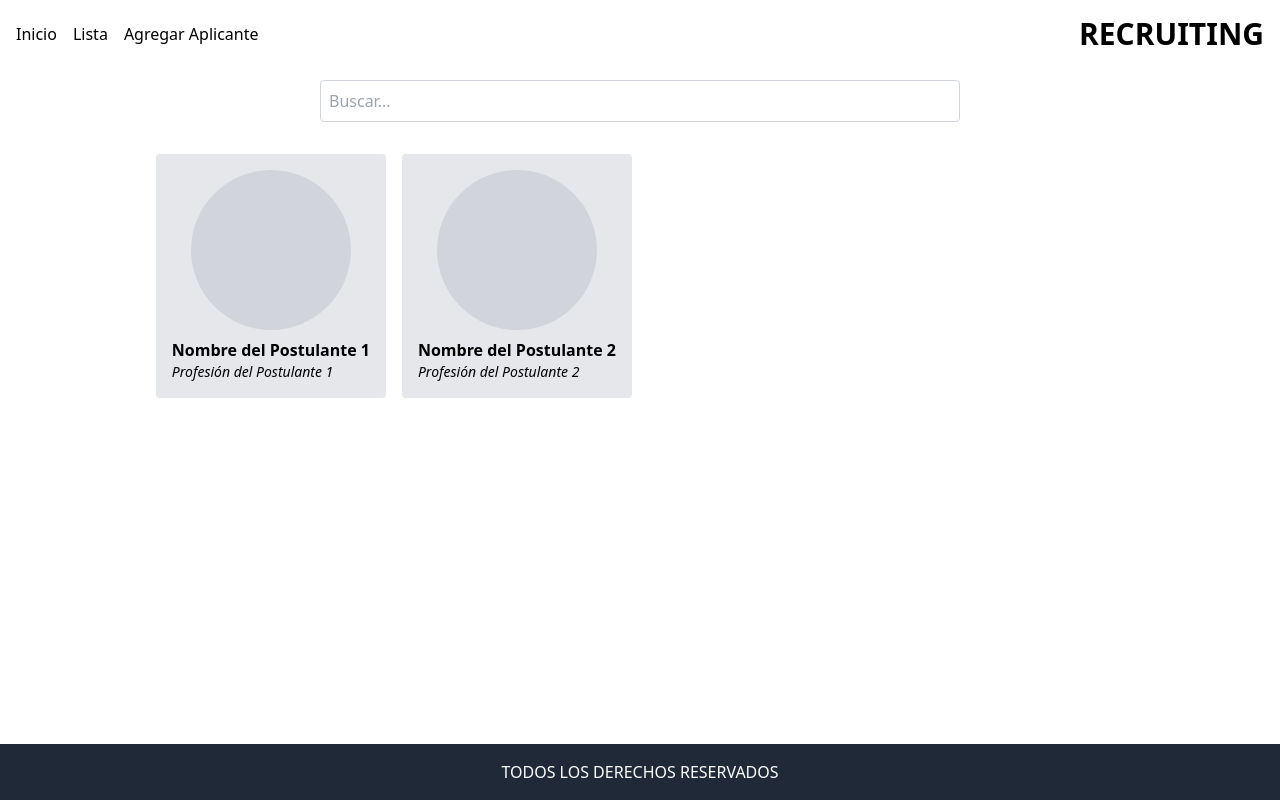
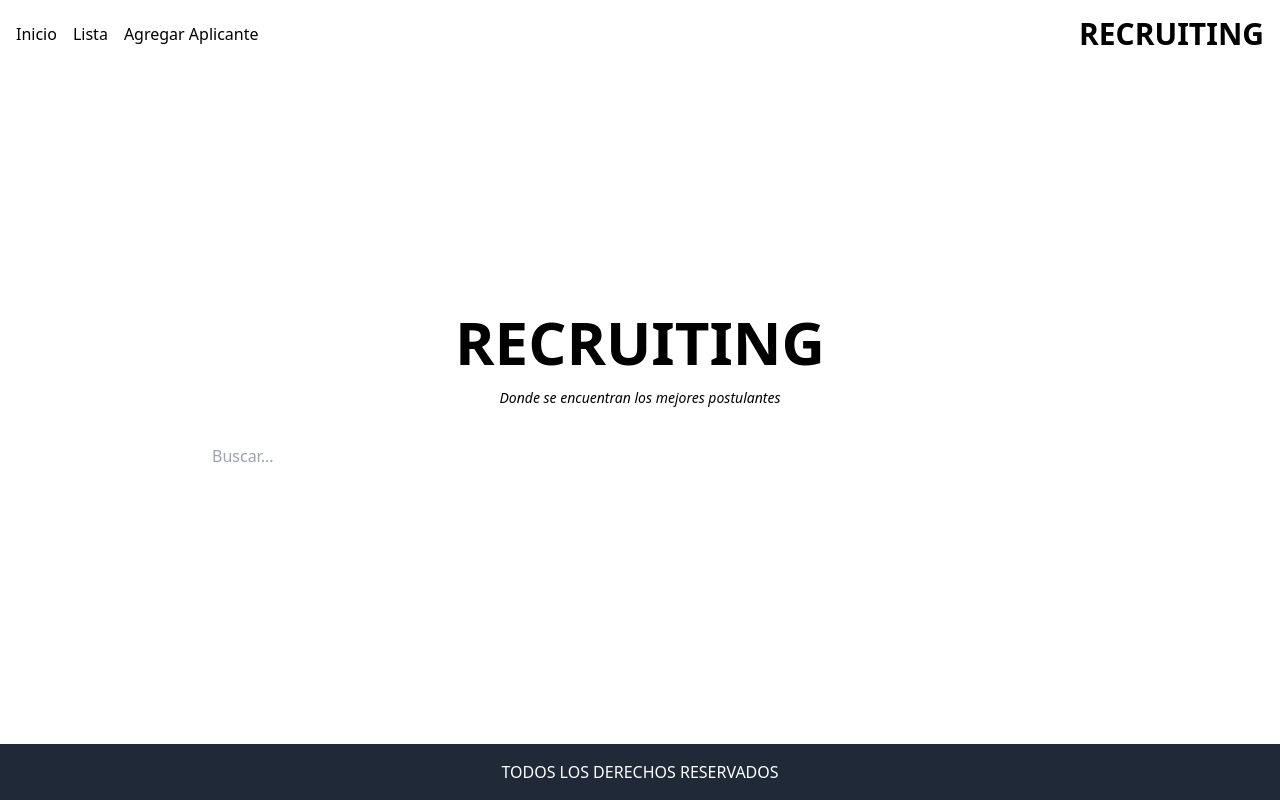
Before and after one commit to gamcode98/challenge-DH, a React (Vite) app in the folder frontend/: page / in a window 1280 px wide. Built offline with nearby package versions, Linux system fonts and the light colour scheme.

Commit message:
list applicants

```diff
--- a/frontend/src/App.jsx
+++ b/frontend/src/App.jsx
@@ -9,10 +9,13 @@ function App(){
   return(
     <div>
       <Header/>
-      <ApplicantList/>
+      <Routes>
+        <Route index element={<Home />} />
+        <Route path='/applicantList' element={<ApplicantList />} />
+      </Routes>
       <Footer/>
     </div>
-  );
+  )
 }
 
-export default App;
+export default App
--- a/frontend/src/pages/applicants-list/applicant.jsx
+++ b/frontend/src/pages/applicants-list/applicant.jsx
@@ -1,9 +1,19 @@
-import "../header/css/header.css"
+import "../header/css/header.css";
+import { useEffect, useState } from "react";
+import { Link } from "react-router-dom";
 
 function ApplicantList() {
+  const [applicants, setApplicants] = useState([]);
+
+  useEffect(() => {
+    fetch("http://localhost:3000/api/v1/applicants")
+      .then((response) => response.json())
+      .then((data) => setApplicants(data))
+      .catch((error) => console.log(error));
+  }, []);
+
   return (
     <div className="mt-20 flex flex-col items-center">
-
       <form action="#" method="get" className="mb-8 w-[50%]">
         <input
           type="text"
@@ -11,33 +21,74 @@ function ApplicantList() {
           className="w-full p-2 border border-gray-300 rounded"
         />
       </form>
-
-
       <div className="grid grid-cols-1 sm:grid-cols-2 md:grid-cols-3 lg:grid-cols-4 gap-4">
-
-
-                <div className="p-4 bg-gray-200 rounded">
-                    <div className="flex items-center justify-center">
-                        <div className="w-40 h-40 bg-gray-300 rounded-full"></div>
+        {applicants.data?.map((applicant) => (
+          <div className="p-4 bg-gray-200 rounded items-center">
+            <Link key={applicant.id} to={"/"} className="group">
+              <div className="aspect-h-1 aspect-w-1 w-full overflow-hidden rounded-lg bg-gray-200 xl:aspect-h-8 xl:aspect-w-7">
+                <img
+                  src={applicant.image}
+                  className="h-full w-full object-cover object-center group-hover:opacity-75"
+                />
               </div>
-                    <h3 className="font-bold mt-2">Nombre del Postulante 1</h3>
-                    <p className="text-sm italic">Profesión del Postulante 1</p>
+              <h3 className="font-bold mt-2 flex items-center justify-center">
+                {applicant.firstName} {applicant.lastName}
+              </h3>
+              {applicant.Professions.map((profession) => (
+                <p
+                  key={profession.id}
+                  className="text-sm italic flex items-center justify-center"
+                >
+                  {profession.name}
+                </p>
+              ))}
+              <div className="flex items-center">
+                <button
+                  class="flex-none flex items-center justify-center w-9 h-9 rounded-md text-slate-300 border border-slate-200"
+                  type="button"
+                  aria-label="Like"
+                >
+                  <svg
+                    xmlns="http://www.w3.org/2000/svg"
+                    fill="none"
+                    viewBox="0 0 24 24"
+                    strokeWidth={1.5}
+                    stroke="currentColor"
+                    className="w-6 h-6"
+                  >
+                    <path
+                      strokeLinecap="round"
+                      strokeLinejoin="round"
+                      d="M11.48 3.499a.562.562 0 0 1 1.04 0l2.125 5.111a.563.563 0 0 0 .475.345l5.518.442c.499.04.701.663.321.988l-4.204 3.602a.563.563 0 0 0-.182.557l1.285 5.385a.562.562 0 0 1-.84.61l-4.725-2.885a.562.562 0 0 0-.586 0L6.982 20.54a.562.562 0 0 1-.84-.61l1.285-5.386a.562.562 0 0 0-.182-.557l-4.204-3.602a.562.562 0 0 1 .321-.988l5.518-.442a.563.563 0 0 0 .475-.345L11.48 3.5Z"
+                    />
+                  </svg>
+                </button>
+                <button
+                  class="flex-none flex items-center justify-center w-9 h-9 rounded-md text-slate-300 border border-slate-200"
+                  type="button"
+                  aria-label="Like"
+                >
+                  <svg
+                    xmlns="http://www.w3.org/2000/svg"
+                    fill="none"
+                    viewBox="0 0 24 24"
+                    strokeWidth={1.5}
+                    stroke="currentColor"
+                    className="w-6 h-6"
+                  >
+                    <path
+                      strokeLinecap="round"
+                      strokeLinejoin="round"
+                      d="M2.25 12.76c0 1.6 1.123 2.994 2.707 3.227 1.087.16 2.185.283 3.293.369V21l4.076-4.076a1.526 1.526 0 0 1 1.037-.443 48.282 48.282 0 0 0 5.68-.494c1.584-.233 2.707-1.626 2.707-3.228V6.741c0-1.602-1.123-2.995-2.707-3.228A48.394 48.394 0 0 0 12 3c-2.392 0-4.744.175-7.043.513C3.373 3.746 2.25 5.14 2.25 6.741v6.018Z"
+                    />
+                  </svg>
+                </button>
               </div>
-
-
-
-                <div className="p-4 bg-gray-200 rounded">
-                    <div className="flex items-center justify-center">
-                        <div className="w-40 h-40 bg-gray-300 rounded-full"></div>
+            </Link>
           </div>
-                    <h3 className="font-bold mt-2">Nombre del Postulante 2</h3>
-                    <p className="text-sm italic">Profesión del Postulante 2</p>
-                </div>
-
-
+        ))}
       </div>
     </div>
   );
 }
-
 export default ApplicantList;
```
Lines whose indentation alone changed are shown as unchanged.
